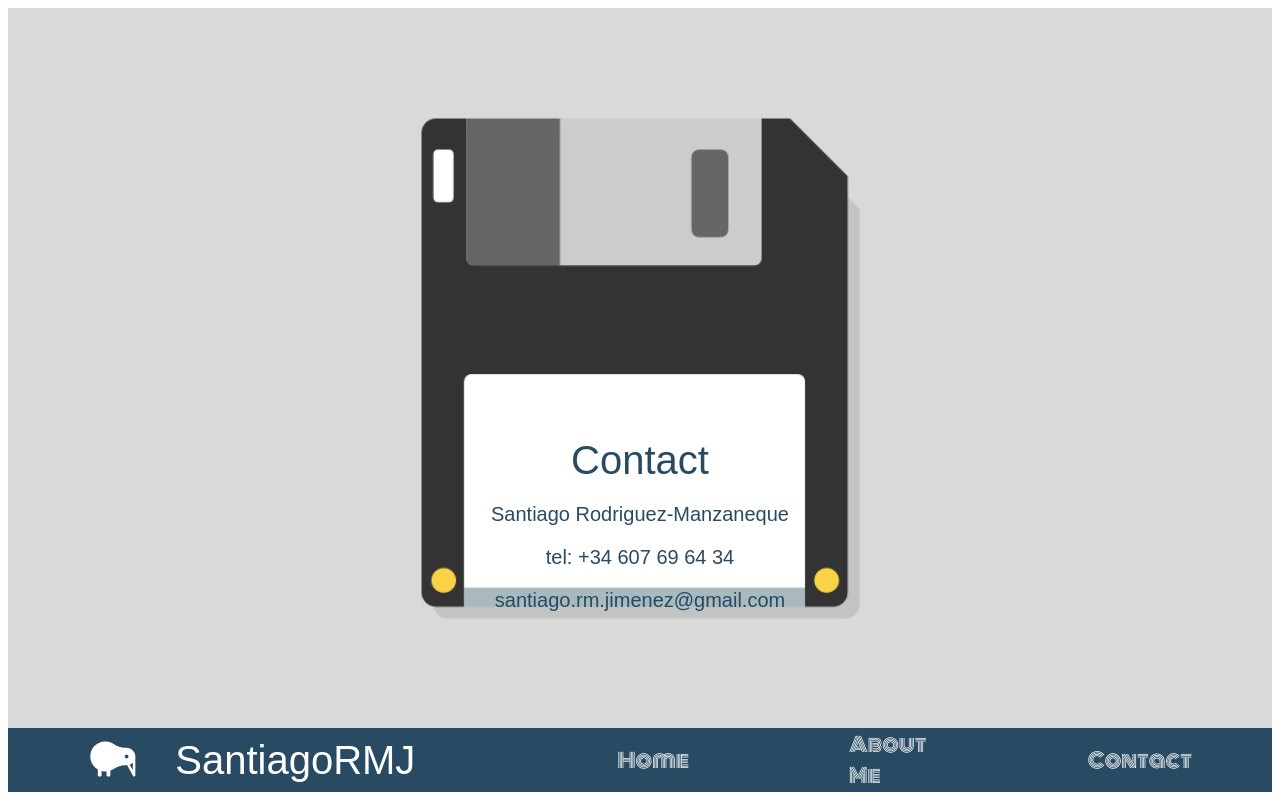
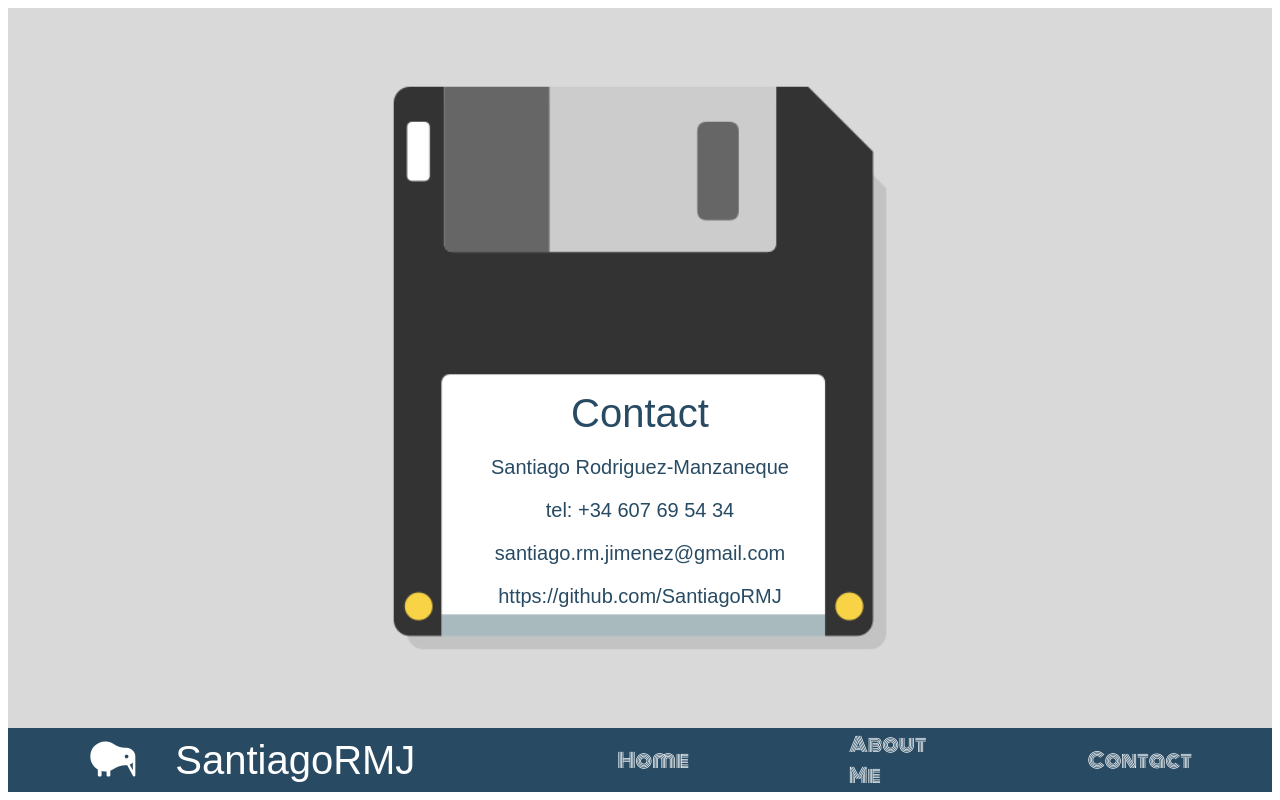
Before and after one commit to SantiagoRMJ/personalWeb, a plain HTML site: page contact.html in a window 1280 px wide. Drawn offline with Linux system fonts and the light colour scheme; a web font is replaced by a local one.

```diff
--- a/contact.html
+++ b/contact.html
@@ -18,8 +18,9 @@
             <div id="contContact">
                 <div id="contactTittle">Contact</div>
                 <div id="contactText">Santiago Rodriguez-Manzaneque</div>
-                <div id="contactTel">tel: +34 607 69 64 34</div>
+                <div id="contactTel">tel: +34 607 69 54 34</div>
                 <div id="contactEmail">santiago.rm.jimenez@gmail.com</div>
+                <div id="contactGitHub"><a href=https://github.com/SantiagoRMJ>https://github.com/SantiagoRMJ</a></div>
             </div>
         </div>
             <div id="navBar">
--- a/css/style.css
+++ b/css/style.css
@@ -10,6 +10,7 @@
     display: flex;
     align-items: center;
     justify-content: center;
+    position: relative;
 }
 #contPhotoText{
     height: 30em;
@@ -98,6 +99,7 @@ a{
     display: flex;
     justify-content: center;
     align-items: center;
+    z-index: 10;
 
 }
 #logo{
@@ -278,39 +280,68 @@ footer{
 
 
 #contContact{
-    height: 90%;
-    width:90%;
+    height: 40em;
+    width: 40em;
     display: flex;
     background-color: greenyellow;
     justify-content: flex-end;
     align-items: center;
     flex-direction: column;
     background: url(/IMG/disquete.png) no-repeat center/cover;
-    background-size: 50%;
+    background-size: 100%;
+    position: relative;
 }
 #contactTittle{
     font-size: 40px;
     font-family: 'Electrolize', sans-serif;
     color: #284B63;
     padding-bottom: 20px;
-
+    position: relative;
 
 }
 #contactText{
+
     font-size: 20px;
     font-family: 'Electrolize', sans-serif;
     color: #284B63;
     padding-bottom: 20px;;
+    position: relative;
 }
 #contactTel{
+
     font-size: 20px;
     font-family: 'Electrolize', sans-serif;
     color: #284B63;
     padding-bottom: 20px;
+    position: relative;
 }
 #contactEmail{
+
     font-size: 20px;
     font-family: 'Electrolize', sans-serif;
     color: #284B63;
-    padding-bottom: 80px;
+    padding-bottom: 1em;
+    position: relative;
 }
+#contactGitHub{
+
+    font-size: 20px;
+    font-family: 'Electrolize', sans-serif;
+    color: #284B63;
+    padding-bottom: 4em;
+    position: relative;
+
+}
+#contactGitHub a{
+    font-size: 20px;
+    color: #284B63;
+    font-family: 'Electrolize', sans-serif;
+    padding-bottom: 1em;
+    position: relative;
+
+}
+/******************************************************************************************
+*******************************************************************************************
+************************************       ABOUT ME      **********************************
+*******************************************************************************************
+******************************************************************************************/
```
Also changed, not shown: aboutMe.html (+35 -0 lines), IMG/helloMyNameIs.png (added).
